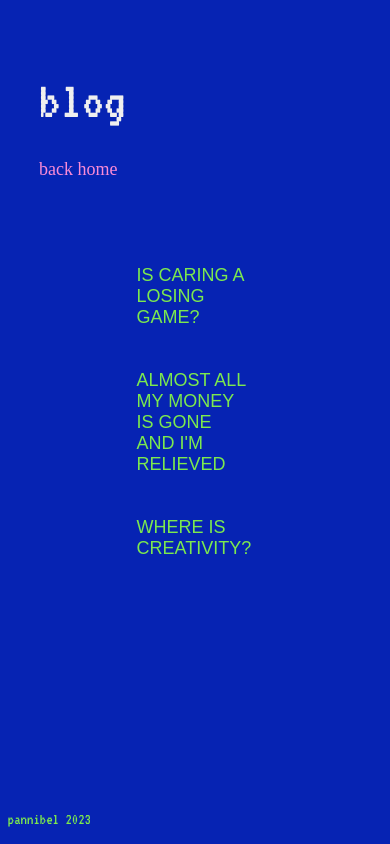
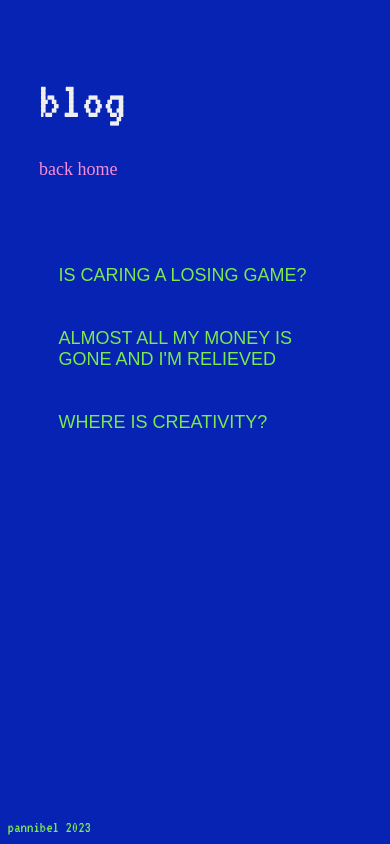
Before and after one commit to pannibel/computerwebsite, a Next.js app: page /blog in a window 390 px wide. Built offline with nearby package versions, Linux system fonts and the light colour scheme.

Commit message:
footer fixed

```diff
--- a/src/styles/globals.scss
+++ b/src/styles/globals.scss
@@ -44,7 +44,10 @@ body {
   background-color: var(--color-blue);
   height: 100vh;
   cursor:cell;
+}
 
+main {
+  padding-bottom: 2vh;
 }
 
 footer {
@@ -52,7 +55,7 @@ footer {
   margin-top: auto;
   padding: 0 0 2vh 2vw;
 
-  bottom: 0%;
+  bottom: 0;
   font-family: var(--font-third);
   color: var(--color-green);
 }
@@ -128,7 +131,10 @@ li {
   }
 
   footer {
+    position: relative;
+    bottom: 0;
     margin-top: auto;
-    padding: 0vh -2vw 1vh 0.5vw;
+    width: 100%;
+    padding: 0vh 0vw 1vh 2vw;
   }
 }
--- a/src/styles/page.module.scss
+++ b/src/styles/page.module.scss
@@ -299,6 +299,7 @@
 @media only screen and (max-width: 500px) {
   .main {
     padding: 15% 10% 15% 10%;
+    min-height: 97vh;
   }
 
   .header {
@@ -347,6 +348,22 @@
   .backbutton {
     justify-content: flex-start;
     font-size: var(--p);
+  }
+
+  .posts {
+    .projects,
+    .blog,
+    .shoots,
+    .favs {
+      display: flex;
+      flex-direction: column;
+      justify-content: center;
+      align-items: flex-start;
+      gap: 5vh;
+
+      width: 70vw;
+    }
+
   }
 
   .post {
```
